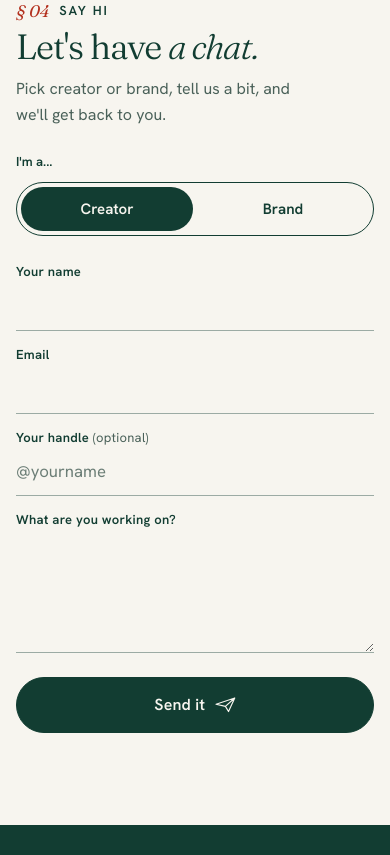
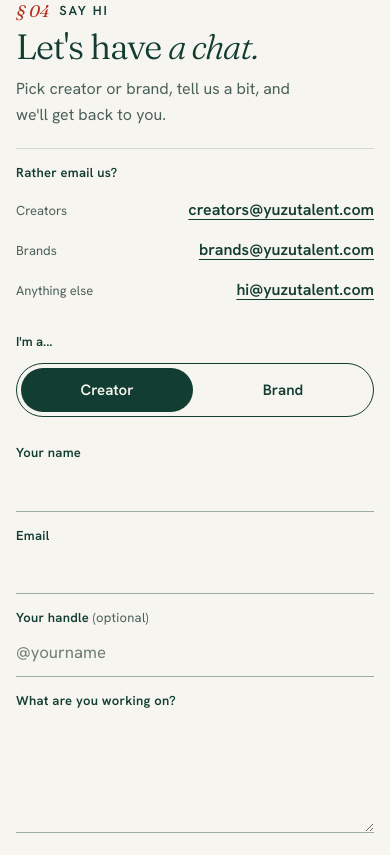
Before and after one commit to lanson-vandyke/yuzu-website, a plain HTML site: page public/index.html in a window 390 px wide. Shown: the part 2947-3802 px from the top of the page. Drawn offline with Linux system fonts and the light colour scheme.

Commit message:
Route enquiries to creators@, brands@ and hi@, and link them on the site
Creator enquiries now email creators@, brand enquiries brands@, and
anything else hi@. The Say hi section and footer list the addresses as
mailto links, and form error messages point to the matching address.

Co-Authored-By: Claude Fable 5.2 <noreply@anthropic.com>

```diff
--- a/public/css/styles.css
+++ b/public/css/styles.css
@@ -373,6 +373,17 @@ main:focus { outline: none; }
 .hello__head { grid-column: 1 / span 5; }
 .hello__head .section-title { margin-top: 22px; }
 .hello__sub { margin-top: 22px; font-size: var(--fs-lede); color: var(--ink-muted); max-width: 32ch; }
+.hello__mail { margin-top: 32px; padding-top: 20px; border-top: 1px solid var(--line); max-width: 26rem; }
+.hello__mail-title { font-size: .8125rem; font-weight: 600; letter-spacing: .02em; }
+.hello__mail ul { margin-top: 8px; display: grid; gap: 2px; }
+.hello__mail li { display: flex; flex-wrap: wrap; justify-content: space-between; align-items: baseline; gap: 0 1rem; }
+.hello__mail li span { font-size: .8125rem; color: var(--ink-muted); }
+.hello__mail a, .foot__mail a {
+  display: inline-block; padding: 6px 0;
+  font-weight: 600; overflow-wrap: anywhere;
+  text-decoration: underline; text-decoration-thickness: 1px; text-underline-offset: 4px;
+}
+.hello__mail a:hover { color: var(--tomato-ink); }
 .pad { grid-column: 7 / span 6; }
 
 .form { display: grid; gap: 4px; }
@@ -471,6 +482,7 @@ main:focus { outline: none; }
   font-size: .8125rem;
 }
 .foot__desc { font-weight: 600; letter-spacing: .14em; text-transform: uppercase; color: var(--butter); }
+.foot__mail a:hover { color: var(--butter); }
 .foot__copy { color: var(--on-forest-muted); }
 
 /* ================= REVEALS ================= */
@@ -586,6 +598,7 @@ main:focus { outline: none; }
   .hello__inner { row-gap: 24px; }
   .hello__head .section-title { margin-top: 10px; }
   .hello__sub { margin-top: 12px; font-size: 1rem; }
+  .hello__mail { margin-top: 20px; padding-top: 14px; }
   .segmented span { padding: 10px; }
   .field { margin-top: 10px; }
   .field textarea { min-height: 96px; }
--- a/public/index.html
+++ b/public/index.html
@@ -221,6 +221,14 @@
           <p class="kicker"><span>§ 04</span> Say hi</p>
           <h2 class="section-title" id="hello-title">Let's have <em>a chat.</em></h2>
           <p class="hello__sub">Pick creator or brand, tell us a bit, and we'll get back to you.</p>
+          <div class="hello__mail">
+            <p class="hello__mail-title">Rather email us?</p>
+            <ul>
+              <li><span>Creators</span> <a href="mailto:creators@yuzutalent.com">creators@yuzutalent.com</a></li>
+              <li><span>Brands</span> <a href="mailto:brands@yuzutalent.com">brands@yuzutalent.com</a></li>
+              <li><span>Anything else</span> <a href="mailto:hi@yuzutalent.com">hi@yuzutalent.com</a></li>
+            </ul>
+          </div>
         </header>
 
         <div class="pad reveal">
@@ -300,6 +308,7 @@
       <p class="sr-only">Yuzu Talent Agency</p>
       <div class="foot__row">
         <p class="foot__desc">Creator management <span aria-hidden="true">·</span> Brand management</p>
+        <p class="foot__mail"><a href="mailto:hi@yuzutalent.com">hi@yuzutalent.com</a></p>
         <p class="foot__copy">© 2026 Yuzu Talent Agency. Real people. Bigger moves.</p>
       </div>
     </div>
--- a/public/js/yuzu-api.js
+++ b/public/js/yuzu-api.js
@@ -7,7 +7,10 @@
  */
 (function (root) {
   const EMAIL_RE = /^[^\s@]+@[^\s@]+\.[^\s@]{2,}$/;
-  const FALLBACK = "We couldn't send that just now. Please email lanson@yuzutalent.com and we'll get back to you.";
+  // Same routing as functions/api/enquiries.js and apps-script/Code.gs.
+  const INBOX = { creator: "creators@yuzutalent.com", brand: "brands@yuzutalent.com" };
+  const inboxFor = (type) => INBOX[type] || "hi@yuzutalent.com";
+  const fallback = (type) => "We couldn't send that just now. Please email " + inboxFor(type) + " and we'll get back to you.";
 
   function validateEnquiry(p) {
     const errors = {};
@@ -32,7 +35,7 @@
         const body = await res.json().catch(() => null);
         if (body && typeof body.ok === "boolean") return body;
       } catch (_) { /* network error: fall through */ }
-      return { ok: false, errors: { form: FALLBACK } };
+      return { ok: false, errors: { form: fallback(payload.type) } };
     }
   };
 })(typeof self !== "undefined" ? self : this);
```
Also changed, not shown: functions/api/enquiries.js (+5 -2 lines), 2 other files.
